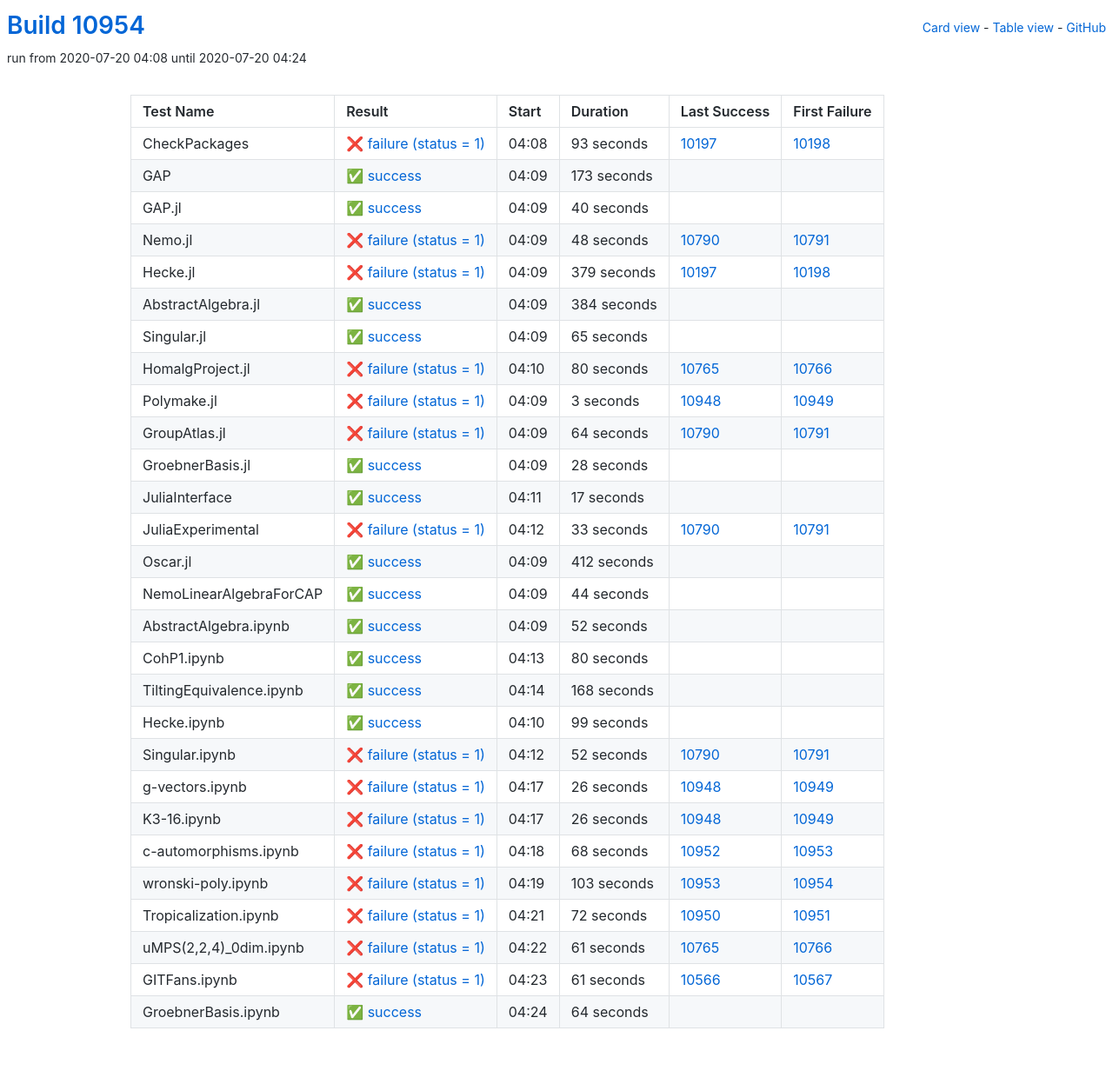
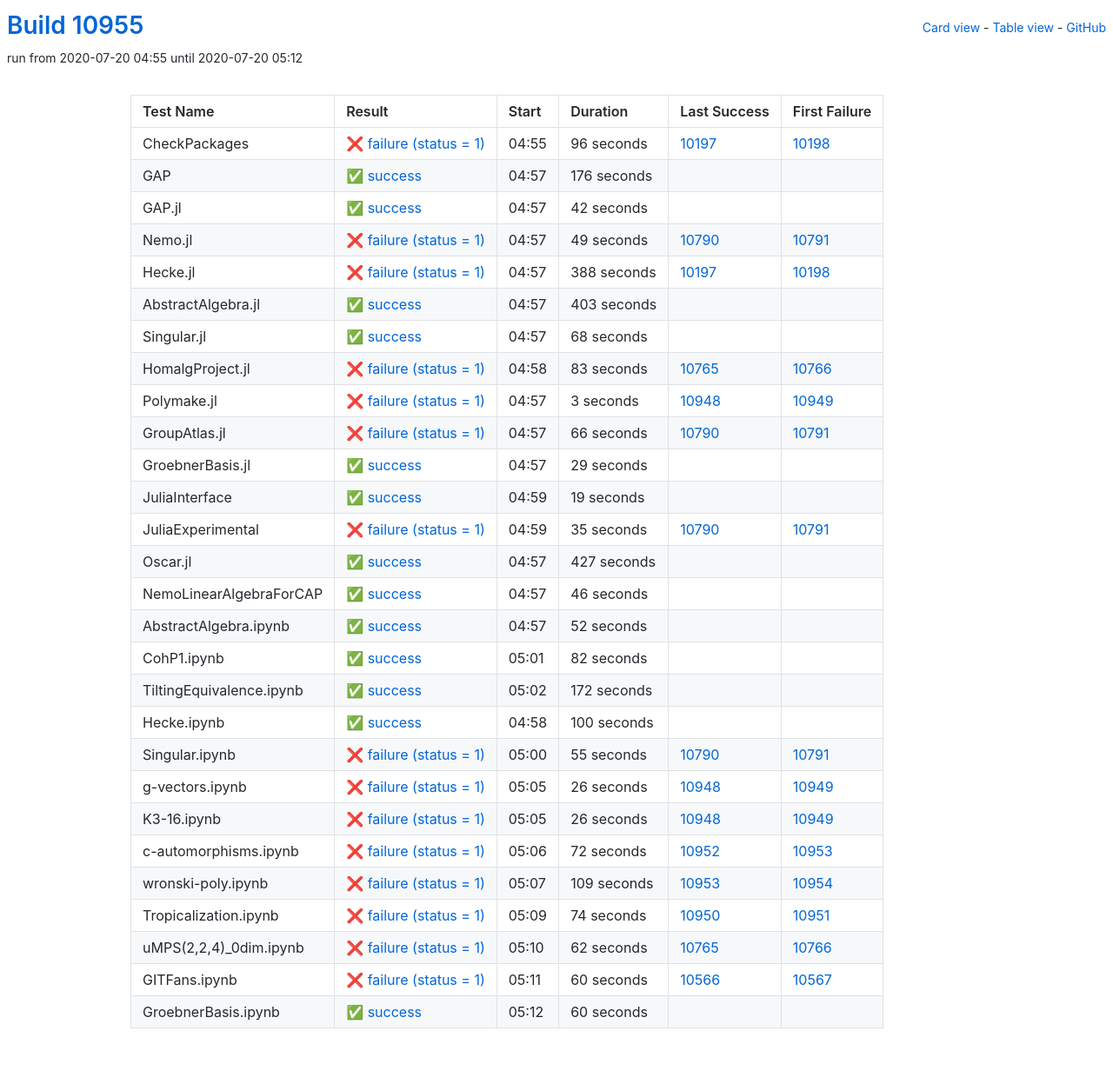
Before and after one commit to oscar-system/oscar-ci-status, a Jekyll site: the page built from table.html, in a window 1280 px wide. Shown: the whole page at 87% size. Built offline with Jekyll 4.4.1, drawn with Linux system fonts in a browser that asks for light colours.

Commit message:
Build #10955

```diff
--- a/_data/ci.yml
+++ b/_data/ci.yml
@@ -1,6 +1,6 @@
 ---
-build: 10954
-build_url: https://oscarci.mathematik.uni-kl.de/job/oscar/10954/
+build: 10955
+build_url: https://oscarci.mathematik.uni-kl.de/job/oscar/10955/
 job: oscar
 organization: oscar-system
 repo: oscar-ci-status
@@ -8,104 +8,104 @@
 tests:
 - name: CheckPackages
   id: checkpackages
-  log: https://oscarci.mathematik.uni-kl.de/job/oscar/10954/artifact/logs/build-10954/CheckPackages.log
-  start: 2020-07-20 04:08
+  log: https://oscarci.mathematik.uni-kl.de/job/oscar/10955/artifact/logs/build-10955/CheckPackages.log
+  start: 2020-07-20 04:55
   success: false
   exitcode: 1
   status: failure
-  duration: 93
+  duration: 96
   last_success: 10197
   last_success_url: https://oscarci.mathematik.uni-kl.de/job/oscar/10197/
   first_failure: 10198
   first_failure_url: https://oscarci.mathematik.uni-kl.de/job/oscar/10198/
 - name: GAP
   id: gap
-  log: https://oscarci.mathematik.uni-kl.de/job/oscar/10954/artifact/logs/build-10954/GAP.log
-  start: 2020-07-20 04:09
+  log: https://oscarci.mathematik.uni-kl.de/job/oscar/10955/artifact/logs/build-10955/GAP.log
+  start: 2020-07-20 04:57
   success: true
   exitcode: 0
   status: success
-  duration: 173
+  duration: 176
   last_success: false
   last_success_url:
   first_failure: false
   first_failure_url:
 - name: GAP.jl
   id: gap-jl
-  log: https://oscarci.mathematik.uni-kl.de/job/oscar/10954/artifact/logs/build-10954/GAP.jl.log
-  start: 2020-07-20 04:09
+  log: https://oscarci.mathematik.uni-kl.de/job/oscar/10955/artifact/logs/build-10955/GAP.jl.log
+  start: 2020-07-20 04:57
   success: true
   exitcode: 0
   status: success
-  duration: 40
+  duration: 42
   last_success: false
   last_success_url:
   first_failure: false
   first_failure_url:
 - name: Nemo.jl
   id: nemo-jl
-  log: https://oscarci.mathematik.uni-kl.de/job/oscar/10954/artifact/logs/build-10954/Nemo.jl.log
-  start: 2020-07-20 04:09
+  log: https://oscarci.mathematik.uni-kl.de/job/oscar/10955/artifact/logs/build-10955/Nemo.jl.log
+  start: 2020-07-20 04:57
   success: false
   exitcode: 1
   status: failure
-  duration: 48
+  duration: 49
   last_success: 10790
   last_success_url: https://oscarci.mathematik.uni-kl.de/job/oscar/10790/
   first_failure: 10791
   first_failure_url: https://oscarci.mathematik.uni-kl.de/job/oscar/10791/
 - name: Hecke.jl
   id: hecke-jl
-  log: https://oscarci.mathematik.uni-kl.de/job/oscar/10954/artifact/logs/build-10954/Hecke.jl.log
-  start: 2020-07-20 04:09
+  log: https://oscarci.mathematik.uni-kl.de/job/oscar/10955/artifact/logs/build-10955/Hecke.jl.log
+  start: 2020-07-20 04:57
   success: false
   exitcode: 1
   status: failure
-  duration: 379
+  duration: 388
   last_success: 10197
   last_success_url: https://oscarci.mathematik.uni-kl.de/job/oscar/10197/
   first_failure: 10198
   first_failure_url: https://oscarci.mathematik.uni-kl.de/job/oscar/10198/
 - name: AbstractAlgebra.jl
   id: abstractalgebra-jl
-  log: https://oscarci.mathematik.uni-kl.de/job/oscar/10954/artifact/logs/build-10954/AbstractAlgebra.jl.log
-  start: 2020-07-20 04:09
+  log: https://oscarci.mathematik.uni-kl.de/job/oscar/10955/artifact/logs/build-10955/AbstractAlgebra.jl.log
+  start: 2020-07-20 04:57
   success: true
   exitcode: 0
   status: success
-  duration: 384
+  duration: 403
   last_success: false
   last_success_url:
   first_failure: false
   first_failure_url:
 - name: Singular.jl
   id: singular-jl
-  log: https://oscarci.mathematik.uni-kl.de/job/oscar/10954/artifact/logs/build-10954/Singular.jl.log
-  start: 2020-07-20 04:09
+  log: https://oscarci.mathematik.uni-kl.de/job/oscar/10955/artifact/logs/build-10955/Singular.jl.log
+  start: 2020-07-20 04:57
   success: true
   exitcode: 0
   status: success
-  duration: 65
+  duration: 68
   last_success: false
   last_success_url:
   first_failure: false
   first_failure_url:
 - name: HomalgProject.jl
   id: homalgproject-jl
-  log: https://oscarci.mathematik.uni-kl.de/job/oscar/10954/artifact/logs/build-10954/HomalgProject.jl.log
-  start: 2020-07-20 04:10
+  log: https://oscarci.mathematik.uni-kl.de/job/oscar/10955/artifact/logs/build-10955/HomalgProject.jl.log
+  start: 2020-07-20 04:58
   success: false
   exitcode: 1
   status: failure
-  duration: 80
+  duration: 83
   last_success: 10765
   last_success_url: https://oscarci.mathematik.uni-kl.de/job/oscar/10765/
   first_failure: 10766
   first_failure_url: https://oscarci.mathematik.uni-kl.de/job/oscar/10766/
 - name: Polymake.jl
   id: polymake-jl
-  log: https://oscarci.mathematik.uni-kl.de/job/oscar/10954/artifact/logs/build-10954/Polymake.jl.log
-  start: 2020-07-20 04:09
+  log: https://oscarci.mathematik.uni-kl.de/job/oscar/10955/artifact/logs/build-10955/Polymake.jl.log
+  start: 2020-07-20 04:57
   success: false
   exitcode: 1
   status: failure
@@ -116,80 +116,80 @@
   first_failure_url: https://oscarci.mathematik.uni-kl.de/job/oscar/10949/
 - name: GroupAtlas.jl
   id: groupatlas-jl
-  log: https://oscarci.mathematik.uni-kl.de/job/oscar/10954/artifact/logs/build-10954/GroupAtlas.jl.log
-  start: 2020-07-20 04:09
+  log: https://oscarci.mathematik.uni-kl.de/job/oscar/10955/artifact/logs/build-10955/GroupAtlas.jl.log
+  start: 2020-07-20 04:57
   success: false
   exitcode: 1
   status: failure
-  duration: 64
+  duration: 66
   last_success: 10790
   last_success_url: https://oscarci.mathematik.uni-kl.de/job/oscar/10790/
   first_failure: 10791
   first_failure_url: https://oscarci.mathematik.uni-kl.de/job/oscar/10791/
 - name: GroebnerBasis.jl
   id: groebnerbasis-jl
-  log: https://oscarci.mathematik.uni-kl.de/job/oscar/10954/artifact/logs/build-10954/GroebnerBasis.jl.log
-  start: 2020-07-20 04:09
+  log: https://oscarci.mathematik.uni-kl.de/job/oscar/10955/artifact/logs/build-10955/GroebnerBasis.jl.log
+  start: 2020-07-20 04:57
   success: true
   exitcode: 0
   status: success
-  duration: 28
+  duration: 29
   last_success: false
   last_success_url:
   first_failure: false
   first_failure_url:
 - name: JuliaInterface
   id: juliainterface
-  log: https://oscarci.mathematik.uni-kl.de/job/oscar/10954/artifact/logs/build-10954/JuliaInterface.log
-  start: 2020-07-20 04:11
+  log: https://oscarci.mathematik.uni-kl.de/job/oscar/10955/artifact/logs/build-10955/JuliaInterface.log
+  start: 2020-07-20 04:59
   success: true
   exitcode: 0
   status: success
-  duration: 17
+  duration: 19
   last_success: false
   last_success_url:
   first_failure: false
   first_failure_url:
 - name: JuliaExperimental
   id: juliaexperimental
-  log: https://oscarci.mathematik.uni-kl.de/job/oscar/10954/artifact/logs/build-10954/JuliaExperimental.log
-  start: 2020-07-20 04:12
+  log: https://oscarci.mathematik.uni-kl.de/job/oscar/10955/artifact/logs/build-10955/JuliaExperimental.log
+  start: 2020-07-20 04:59
   success: false
   exitcode: 1
   status: failure
-  duration: 33
+  duration: 35
   last_success: 10790
   last_success_url: https://oscarci.mathematik.uni-kl.de/job/oscar/10790/
   first_failure: 10791
   first_failure_url: https://oscarci.mathematik.uni-kl.de/job/oscar/10791/
 - name: Oscar.jl
   id: oscar-jl
-  log: https://oscarci.mathematik.uni-kl.de/job/oscar/10954/artifact/logs/build-10954/Oscar.jl.log
-  start: 2020-07-20 04:09
+  log: https://oscarci.mathematik.uni-kl.de/job/oscar/10955/artifact/logs/build-10955/Oscar.jl.log
+  start: 2020-07-20 04:57
   success: true
   exitcode: 0
   status: success
-  duration: 412
+  duration: 427
   last_success: false
   last_success_url:
   first_failure: false
   first_failure_url:
 - name: NemoLinearAlgebraForCAP
   id: nemolinearalgebraforcap
-  log: https://oscarci.mathematik.uni-kl.de/job/oscar/10954/artifact/logs/build-10954/NemoLinearAlgebraForCAP.log
-  start: 2020-07-20 04:09
+  log: https://oscarci.mathematik.uni-kl.de/job/oscar/10955/artifact/logs/build-10955/NemoLinearAlgebraForCAP.log
+  start: 2020-07-20 04:57
   success: true
   exitcode: 0
   status: success
-  duration: 44
+  duration: 46
   last_success: false
   last_success_url:
   first_failure: false
   first_failure_url:
 - name: AbstractAlgebra.ipynb
   id: abstractalgebra-ipynb
-  log: https://oscarci.mathematik.uni-kl.de/job/oscar/10954/artifact/logs/build-10954/AbstractAlgebra.ipynb.log
-  start: 2020-07-20 04:09
+  log: https://oscarci.mathematik.uni-kl.de/job/oscar/10955/artifact/logs/build-10955/AbstractAlgebra.ipynb.log
+  start: 2020-07-20 04:57
   success: true
   exitcode: 0
   status: success
@@ -200,56 +200,56 @@
   first_failure_url:
 - name: CohP1.ipynb
   id: cohp1-ipynb
-  log: https://oscarci.mathematik.uni-kl.de/job/oscar/10954/artifact/logs/build-10954/CohP1.ipynb.log
-  start: 2020-07-20 04:13
+  log: https://oscarci.mathematik.uni-kl.de/job/oscar/10955/artifact/logs/build-10955/CohP1.ipynb.log
+  start: 2020-07-20 05:01
   success: true
   exitcode: 0
   status: success
-  duration: 80
+  duration: 82
   last_success: false
   last_success_url:
   first_failure: false
   first_failure_url:
 - name: TiltingEquivalence.ipynb
   id: tiltingequivalence-ipynb
-  log: https://oscarci.mathematik.uni-kl.de/job/oscar/10954/artifact/logs/build-10954/TiltingEquivalence.ipynb.log
-  start: 2020-07-20 04:14
+  log: https://oscarci.mathematik.uni-kl.de/job/oscar/10955/artifact/logs/build-10955/TiltingEquivalence.ipynb.log
+  start: 2020-07-20 05:02
   success: true
   exitcode: 0
   status: success
-  duration: 168
+  duration: 172
   last_success: false
   last_success_url:
   first_failure: false
   first_failure_url:
 - name: Hecke.ipynb
   id: hecke-ipynb
-  log: https://oscarci.mathematik.uni-kl.de/job/oscar/10954/artifact/logs/build-10954/Hecke.ipynb.log
-  start: 2020-07-20 04:10
+  log: https://oscarci.mathematik.uni-kl.de/job/oscar/10955/artifact/logs/build-10955/Hecke.ipynb.log
+  start: 2020-07-20 04:58
   success: true
   exitcode: 0
   status: success
-  duration: 99
+  duration: 100
   last_success: false
   last_success_url:
   first_failure: false
   first_failure_url:
 - name: Singular.ipynb
   id: singular-ipynb
-  log: https://oscarci.mathematik.uni-kl.de/job/oscar/10954/artifact/logs/build-10954/Singular.ipynb.log
-  start: 2020-07-20 04:12
+  log: https://oscarci.mathematik.uni-kl.de/job/oscar/10955/artifact/logs/build-10955/Singular.ipynb.log
+  start: 2020-07-20 05:00
   success: false
   exitcode: 1
   status: failure
-  duration: 52
+  duration: 55
   last_success: 10790
   last_success_url: https://oscarci.mathematik.uni-kl.de/job/oscar/10790/
   first_failure: 10791
   first_failure_url: https://oscarci.mathematik.uni-kl.de/job/oscar/10791/
 - name: g-vectors.ipynb
   id: g-vectors-ipynb
-  log: https://oscarci.mathematik.uni-kl.de/job/oscar/10954/artifact/logs/build-10954/g-vectors.ipynb.log
-  start: 2020-07-20 04:17
+  log: https://oscarci.mathematik.uni-kl.de/job/oscar/10955/artifact/logs/build-10955/g-vectors.ipynb.log
+  start: 2020-07-20 05:05
   success: false
   exitcode: 1
   status: failure
@@ -260,8 +260,8 @@
   first_failure_url: https://oscarci.mathematik.uni-kl.de/job/oscar/10949/
 - name: K3-16.ipynb
   id: k3-16-ipynb
-  log: https://oscarci.mathematik.uni-kl.de/job/oscar/10954/artifact/logs/build-10954/K3-16.ipynb.log
-  start: 2020-07-20 04:17
+  log: https://oscarci.mathematik.uni-kl.de/job/oscar/10955/artifact/logs/build-10955/K3-16.ipynb.log
+  start: 2020-07-20 05:05
   success: false
   exitcode: 1
   status: failure
@@ -272,72 +272,72 @@
   first_failure_url: https://oscarci.mathematik.uni-kl.de/job/oscar/10949/
 - name: c-automorphisms.ipynb
   id: c-automorphisms-ipynb
-  log: https://oscarci.mathematik.uni-kl.de/job/oscar/10954/artifact/logs/build-10954/c-automorphisms.ipynb.log
-  start: 2020-07-20 04:18
+  log: https://oscarci.mathematik.uni-kl.de/job/oscar/10955/artifact/logs/build-10955/c-automorphisms.ipynb.log
+  start: 2020-07-20 05:06
   success: false
   exitcode: 1
   status: failure
-  duration: 68
+  duration: 72
   last_success: 10952
   last_success_url: https://oscarci.mathematik.uni-kl.de/job/oscar/10952/
   first_failure: 10953
   first_failure_url: https://oscarci.mathematik.uni-kl.de/job/oscar/10953/
 - name: wronski-poly.ipynb
   id: wronski-poly-ipynb
-  log: https://oscarci.mathematik.uni-kl.de/job/oscar/10954/artifact/logs/build-10954/wronski-poly.ipynb.log
-  start: 2020-07-20 04:19
+  log: https://oscarci.mathematik.uni-kl.de/job/oscar/10955/artifact/logs/build-10955/wronski-poly.ipynb.log
+  start: 2020-07-20 05:07
   success: false
   exitcode: 1
   status: failure
-  duration: 103
+  duration: 109
   last_success: 10953
   last_success_url: https://oscarci.mathematik.uni-kl.de/job/oscar/10953/
   first_failure: 10954
   first_failure_url: https://oscarci.mathematik.uni-kl.de/job/oscar/10954/
 - name: Tropicalization.ipynb
   id: tropicalization-ipynb
-  log: https://oscarci.mathematik.uni-kl.de/job/oscar/10954/artifact/logs/build-10954/Tropicalization.ipynb.log
-  start: 2020-07-20 04:21
+  log: https://oscarci.mathematik.uni-kl.de/job/oscar/10955/artifact/logs/build-10955/Tropicalization.ipynb.log
+  start: 2020-07-20 05:09
   success: false
   exitcode: 1
   status: failure
-  duration: 72
+  duration: 74
   last_success: 10950
   last_success_url: https://oscarci.mathematik.uni-kl.de/job/oscar/10950/
   first_failure: 10951
   first_failure_url: https://oscarci.mathematik.uni-kl.de/job/oscar/10951/
 - name: uMPS(2,2,4)_0dim.ipynb
   id: umps-2-2-4-0dim-ipynb
-  log: https://oscarci.mathematik.uni-kl.de/job/oscar/10954/artifact/logs/build-10954/uMPS-2-2-4-_0dim.ipynb.log
-  start: 2020-07-20 04:22
+  log: https://oscarci.mathematik.uni-kl.de/job/oscar/10955/artifact/logs/build-10955/uMPS-2-2-4-_0dim.ipynb.log
+  start: 2020-07-20 05:10
   success: false
   exitcode: 1
   status: failure
-  duration: 61
+  duration: 62
   last_success: 10765
   last_success_url: https://oscarci.mathematik.uni-kl.de/job/oscar/10765/
   first_failure: 10766
   first_failure_url: https://oscarci.mathematik.uni-kl.de/job/oscar/10766/
 - name: GITFans.ipynb
   id: gitfans-ipynb
-  log: https://oscarci.mathematik.uni-kl.de/job/oscar/10954/artifact/logs/build-10954/GITFans.ipynb.log
-  start: 2020-07-20 04:23
+  log: https://oscarci.mathematik.uni-kl.de/job/oscar/10955/artifact/logs/build-10955/GITFans.ipynb.log
+  start: 2020-07-20 05:11
   success: false
   exitcode: 1
   status: failure
-  duration: 61
+  duration: 60
   last_success: 10566
   last_success_url: https://oscarci.mathematik.uni-kl.de/job/oscar/10566/
   first_failure: 10567
   first_failure_url: https://oscarci.mathematik.uni-kl.de/job/oscar/10567/
 - name: GroebnerBasis.ipynb
   id: groebnerbasis-ipynb
-  log: https://oscarci.mathematik.uni-kl.de/job/oscar/10954/artifact/logs/build-10954/GroebnerBasis.ipynb.log
-  start: 2020-07-20 04:24
+  log: https://oscarci.mathematik.uni-kl.de/job/oscar/10955/artifact/logs/build-10955/GroebnerBasis.ipynb.log
+  start: 2020-07-20 05:12
   success: true
   exitcode: 0
   status: success
-  duration: 64
+  duration: 60
   last_success: false
   last_success_url:
   first_failure: false
```
Also changed, not shown: README.md.
